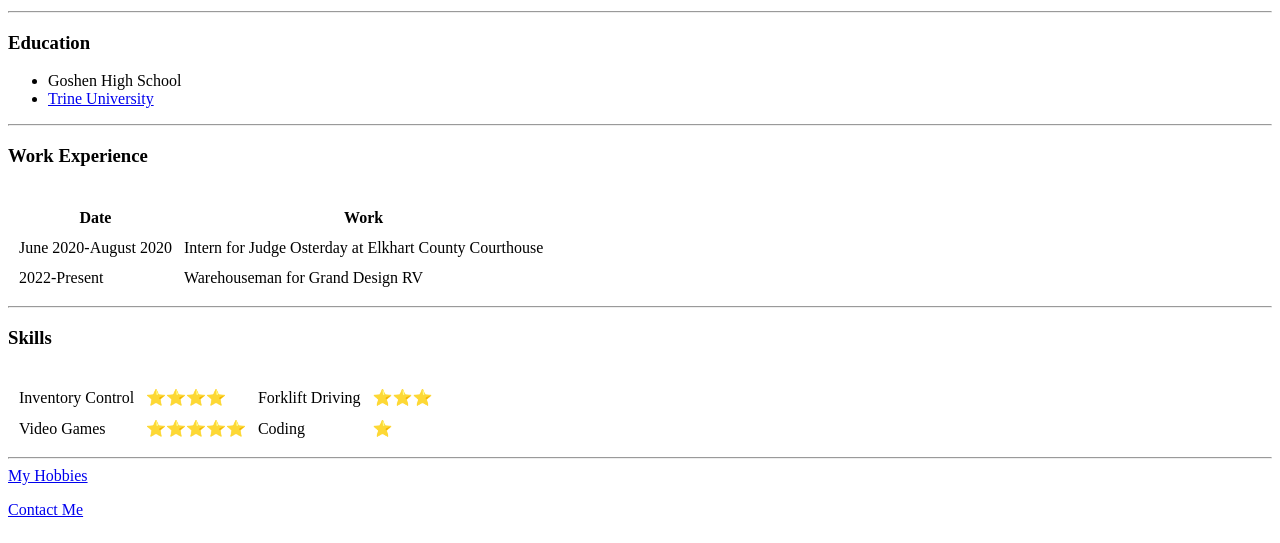
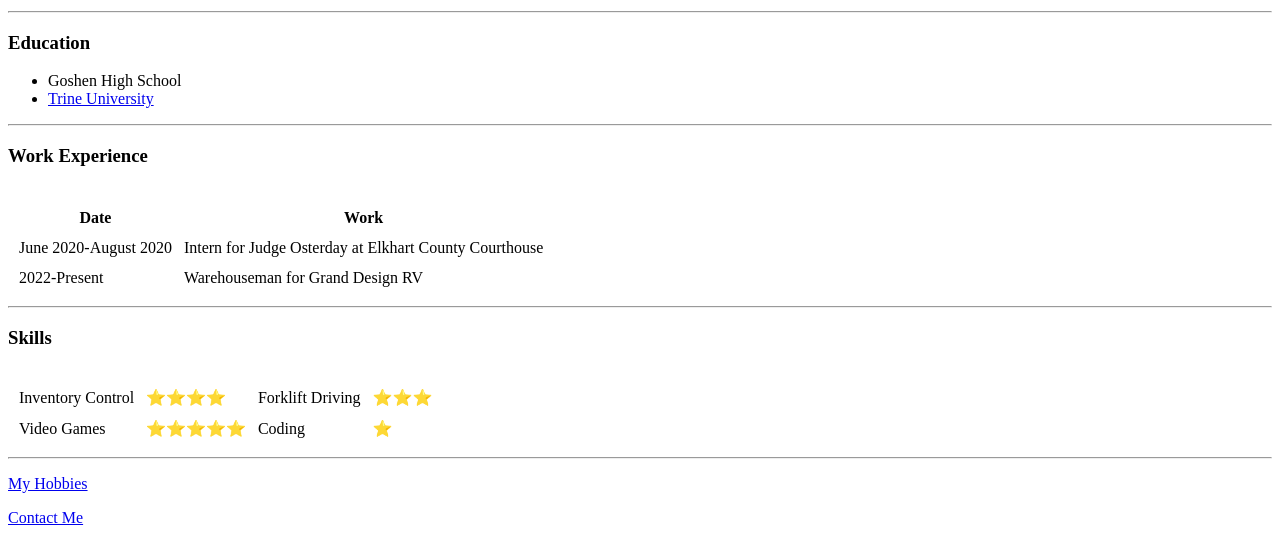
Before and after one commit to ChaseK1350/CV, a plain HTML site: page index.html in a window 1280 px wide. Shown: the part 351-894 px from the top of the page. Drawn offline with Linux system fonts and the light colour scheme.

Commit message:
Still fixing "hobbies.html" link

```diff
--- a/index.html
+++ b/index.html
@@ -56,7 +56,7 @@
       </tr>
     </table>
   <hr/>
-  <a href="hobbies.html">My Hobbies</a>
+  <p><a href="hobbies.html">My Hobbies</a></p>
   <p><a href="contact-me.html">Contact Me</a></p>
 </body>
 </html>
```
